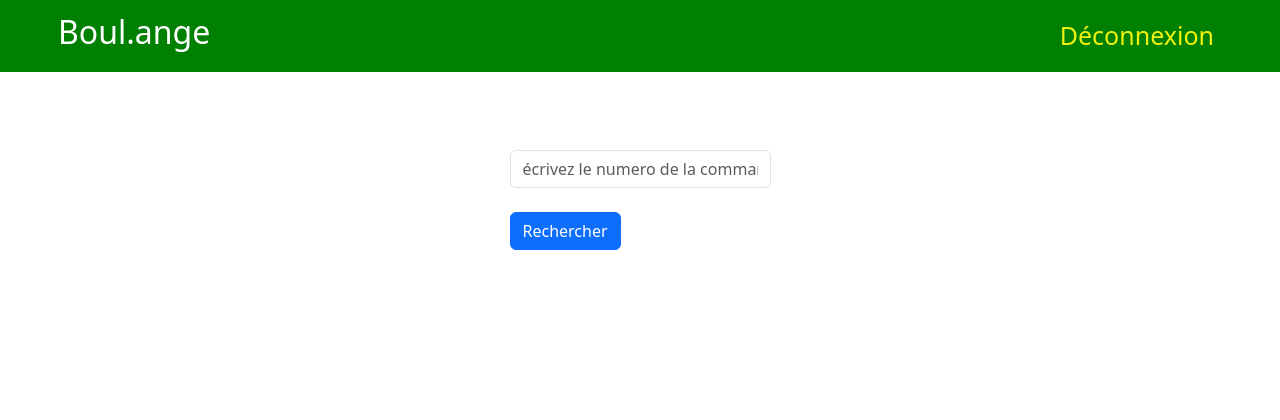
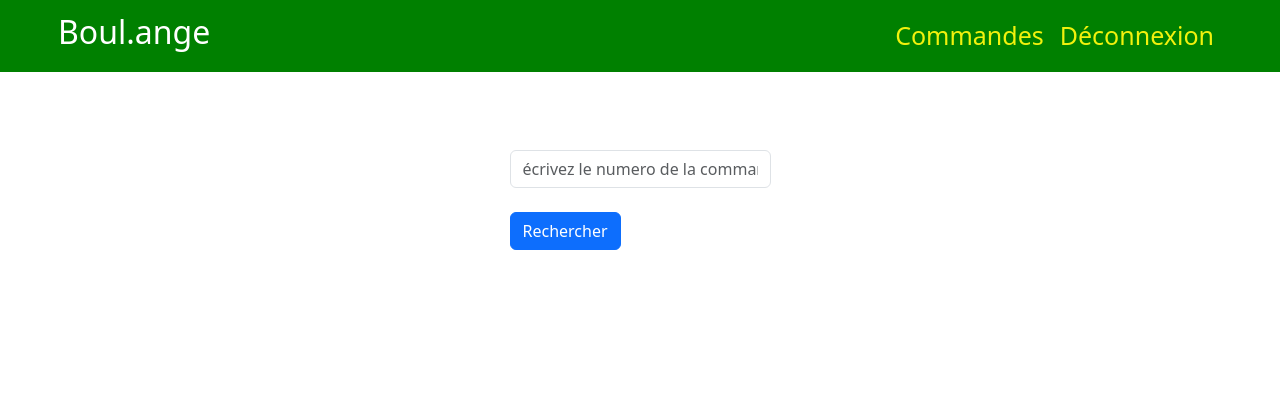
Before and after one commit to makan-dianka/pizzeria, a Django app: page /orders in a window 1280 px wide. Shown: the top 420 px of the page. Run offline with Django 4.2, Linux system fonts and the light colour scheme; the visitor is signed in with stand-in values (Sample User, id 1); parts of the project's set-up code (start-up, migrations or seed data) failed here and were passed over.

Commit message:
add commande link in the nav bar

```diff
--- a/pizzeria/templates/pizzeria/layout/orders.html
+++ b/pizzeria/templates/pizzeria/layout/orders.html
@@ -19,6 +19,7 @@
             <div class="collapse navbar-collapse" id="navbarResponsive">
                 <ul class="navbar-nav ms-auto my-2 my-lg-0">
                     {% if request.user.is_authenticated %}
+                        <li class="nav-item"><a class="nav-link" href="{% url 'pizzeria:orders' %}">Commandes</a></li>
                         <li class="nav-item"><a class="nav-link" href="{% url 'accounts:deconnexion' %}">Déconnexion</a></li>
                     {% else %}
                         <li class="nav-item"><a class="nav-link" href="{% url 'accounts:connexion' %}">Connexion</a></li>
```
